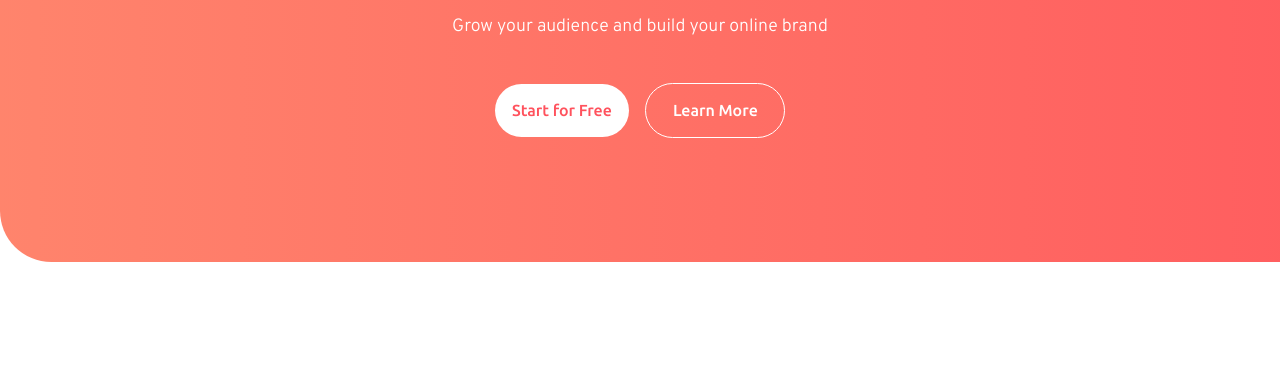
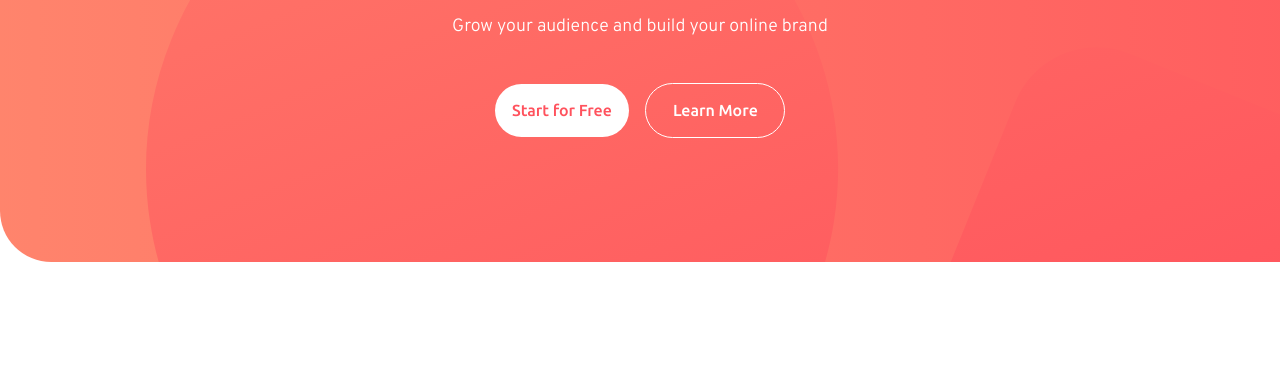
Before and after one commit to Vinceclave/FEM-Blogr, a plain HTML site: page index.html in a window 1280 px wide. Shown: the part 288-679 px from the top of the page. Drawn offline with Linux system fonts and the light colour scheme.

Commit message:
Update style.css

```diff
--- a/style/style.css
+++ b/style/style.css
@@ -232,7 +232,7 @@ transition: all 5s cubic-bezier(0.165, 0.84, 0.44, 1);
 /* banner styling start */
 
 .banner {
-    background-image: url(/blogr/images/bg-pattern-intro-desktop.svg), linear-gradient(to right, var(--clr-very-light-red), var(--clr-light-red));
+    background-image: url(/images/bg-pattern-intro-desktop.svg), linear-gradient(to right, var(--clr-very-light-red), var(--clr-light-red));
     background-position: center;
     background-repeat: no-repeat;
     background-size: 218% auto;
```
